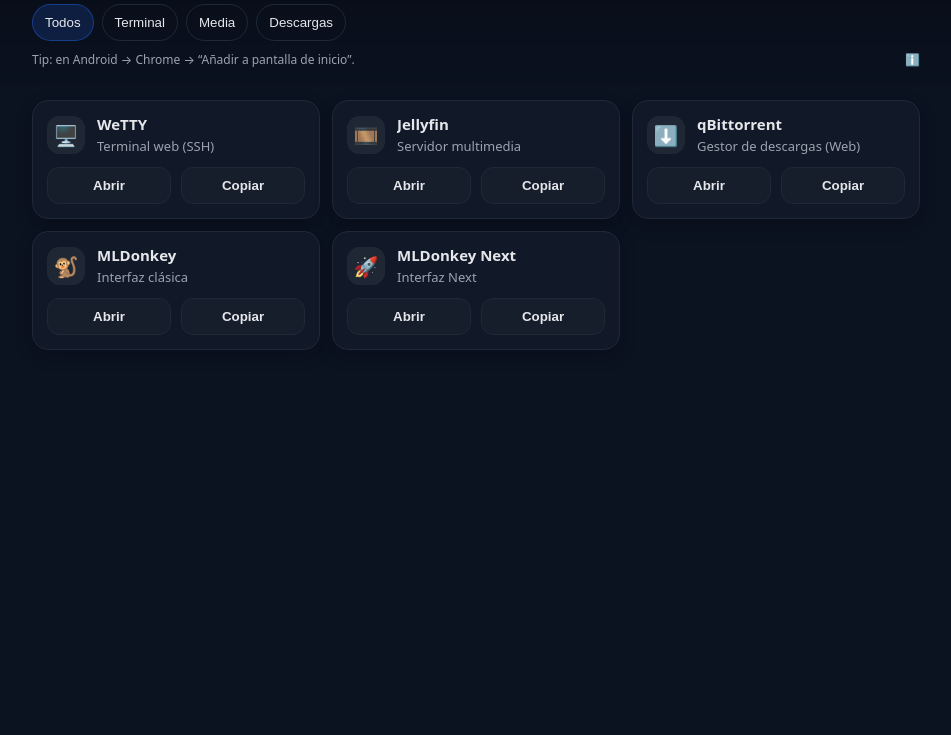
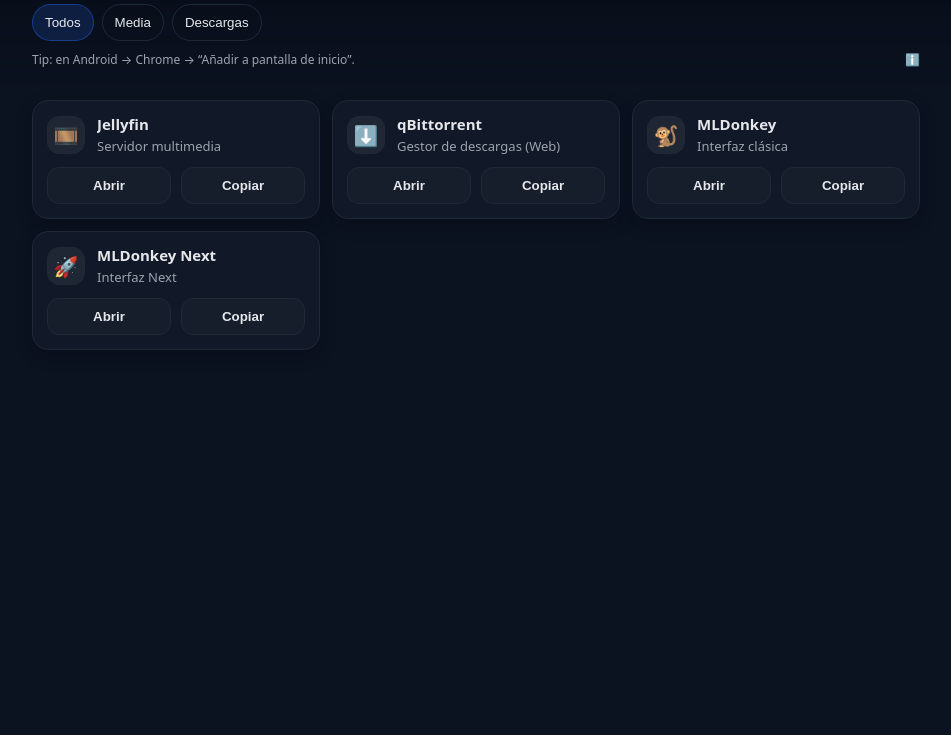
Before and after one commit to sentex78/rpi, a plain HTML site: page index.html in a window 1280 px wide. Shown: the part 65-800 px from the top of the page, without its empty margins (164-1115 px from the left). Drawn offline with Linux system fonts and the light colour scheme.

Commit message:
Restore index.html with original content

```diff
--- a/index.html
+++ b/index.html
@@ -208,7 +208,7 @@
 <script>
   // Servicios locales (con icon emoji por app)
   const LINKS = [
-    { name:"WeTTY",         url:"http://192.168.1.78:3000/wetty", group:"Terminal",  desc:"Terminal web (SSH)",        icon:"🖥️" },
+  //  { name:"WeTTY",         url:"http://192.168.1.78:3000/wetty", group:"Terminal",  desc:"Terminal web (SSH)",        icon:"🖥️" },
     { name:"Jellyfin",      url:"http://192.168.1.78:8096/",      group:"Media",     desc:"Servidor multimedia",       icon:"🎞️" },
     { name:"qBittorrent",   url:"http://192.168.1.78:9013/",      group:"Descargas", desc:"Gestor de descargas (Web)", icon:"⬇️" },
     { name:"MLDonkey",      url:"http://192.168.1.78:9012/",      group:"Descargas", desc:"Interfaz clásica",          icon:"🐒" },
```
